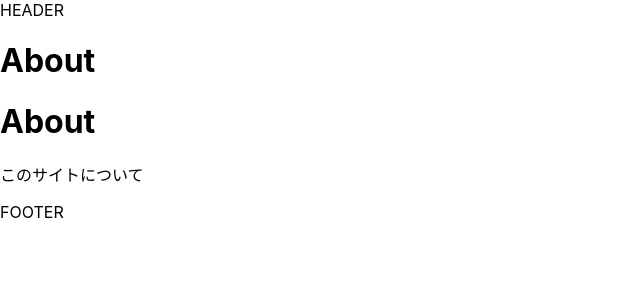
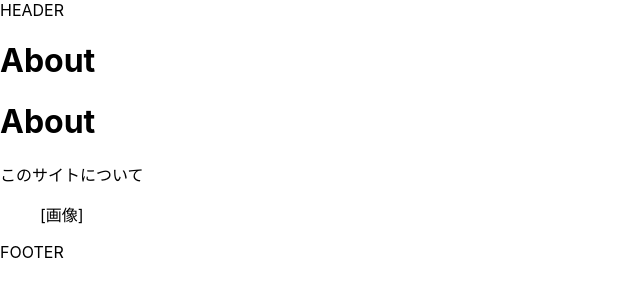
Before and after one commit to Kurogoma939/nextjs_app, a Next.js app: page /about in a window 1280 px wide. Shown: the top 300 px of the page, without its empty margins (0-640 px from the left). Built offline with nearby package versions, Linux system fonts and the light colour scheme.

Commit message:
bool値を追加、Linkタグで高速遷移

```diff
--- a/components/hero.js
+++ b/components/hero.js
@@ -1,8 +1,9 @@
-export default function Hero({ title, subtitle }) {
+export default function Hero({ title, subtitle, imageOn = false }) {
     return (
         <header>
             <h1>{title}</h1>
             <p>{subtitle}</p>
+            {imageOn && <figure>[画像]</figure>}
         </header>
     )
 }
--- a/pages/about.js
+++ b/pages/about.js
@@ -1,12 +1,14 @@
 import Hero from "@components/hero";
+import Link from "next/link";
 
 export default function About() {
     return (
         <>
-            <a href="/blog"><h1>About</h1></a>
+            <Link href="/blog"><a><h1>About</h1></a></Link>
             <Hero
                 title="About"
                 subtitle="このサイトについて"
+                imageOn={true}
             />
         </>
 
--- a/pages/blog/index.js
+++ b/pages/blog/index.js
@@ -1,9 +1,10 @@
 import Hero from "@components/hero";
+import Link from "next/link";
 
 export default function Blog() {
     return (
         <>
-            <a href="/about"><h1>Blog</h1></a>
+            <Link href="/about"><a><h1>Blog</h1></a></Link>
             <Hero
                 title="Blog"
                 subtitle="ブロブページ"
--- a/pages/index.js
+++ b/pages/index.js
@@ -6,6 +6,7 @@ export default function Home() {
     <Hero
       title="CUBE"
       subtitle="アウトプットしていくサイト"
+      imageOn
     />
   )
 }
```
